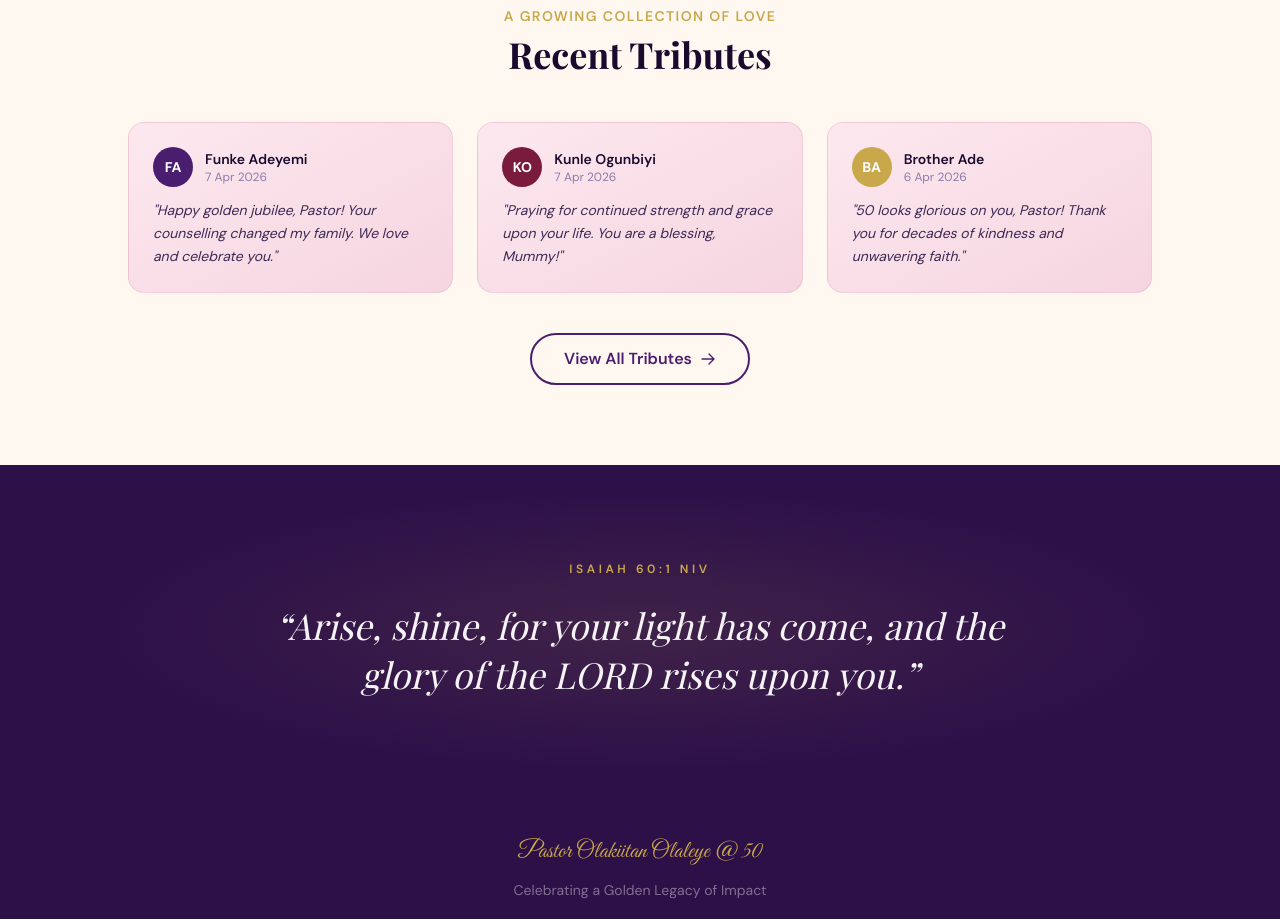
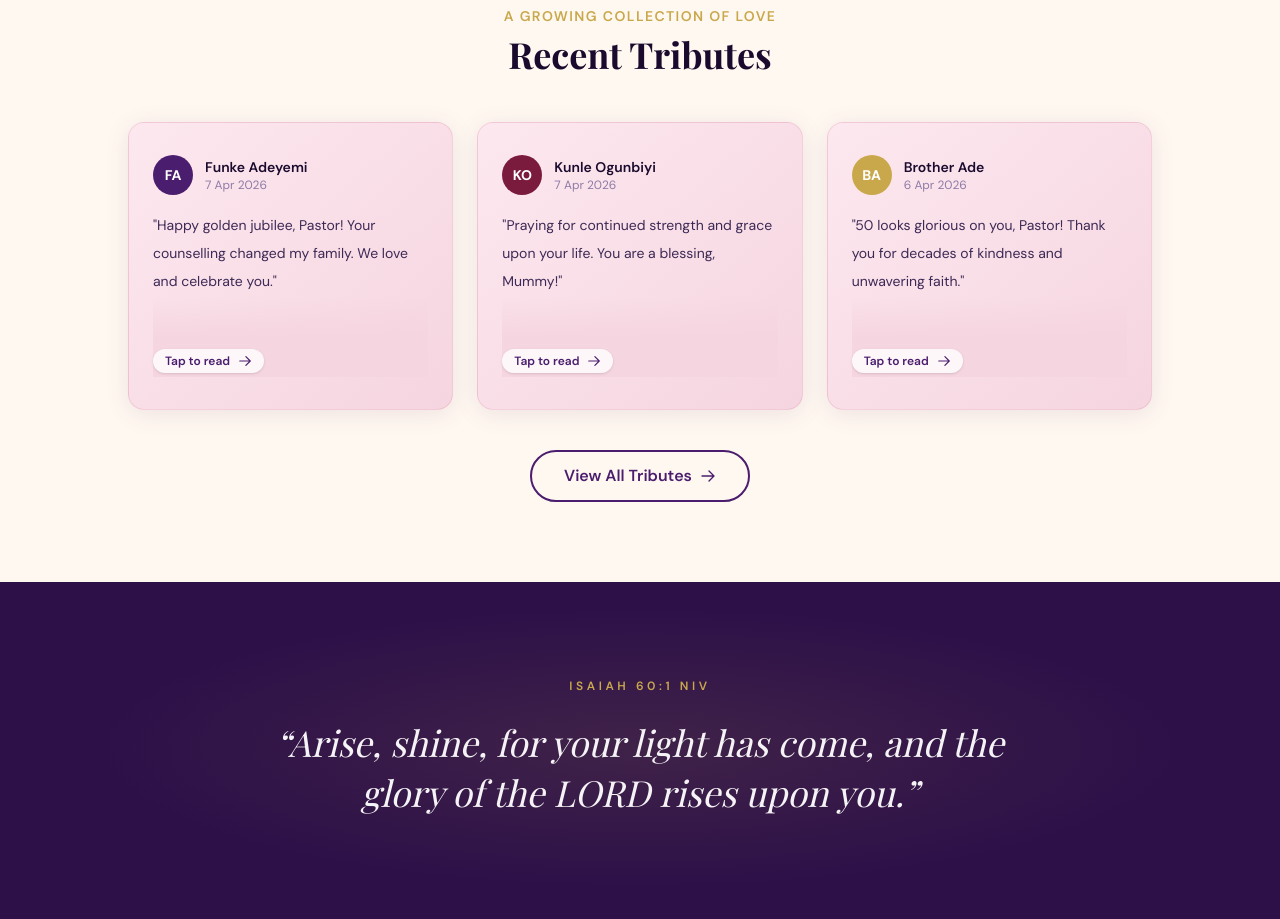
Before and after one commit to Tolaleye1/Birthday_Website, a Next.js app: page / in a window 1280 px wide. Shown: the part 3180-4099 px from the top of the page. Built offline with nearby package versions, Linux system fonts and the light colour scheme; no server answers.

Commit message:
Fix home tribute cards and refresh curated year slots

```diff
--- a/src/app/page.tsx
+++ b/src/app/page.tsx
@@ -6,6 +6,8 @@ import LaitanYearsSection from "@/components/home/LaitanYearsSection";
 import ParticipateSection from "@/components/home/ParticipateSection";
 import RecentTributesSection from "@/components/home/RecentTributesSection";
 import BibleVerseSection from "@/components/home/BibleVerseSection";
+
+export const dynamic = "force-dynamic";
 
 export default function HomePage() {
   return (
--- a/src/components/home/RecentTributesSection.tsx
+++ b/src/components/home/RecentTributesSection.tsx
@@ -1,4 +1,5 @@
 import Link from "next/link";
+import RecentTributesSectionClient from "@/components/home/RecentTributesSectionClient";
 import { createServerClient } from "@/lib/supabase/server";
 import type { Contribution } from "@/lib/types";
 
@@ -63,24 +64,10 @@ async function getRecentTributes(): Promise<Contribution[]> {
   }
 }
 
-function getInitials(name: string) {
-  return name.split(" ").map((w) => w[0]).join("").toUpperCase().slice(0, 2);
-}
-
-function getTimeAgo(dateStr: string) {
-  return new Date(dateStr).toLocaleDateString("en-NG", {
-    day: "numeric",
-    month: "short",
-    year: "numeric",
-  });
-}
-
 const avatarColors = ["bg-purple-primary", "bg-berry", "bg-gold"];
 
 export default async function RecentTributesSection() {
   const tributes = await getRecentTributes();
-
-  const displayTributes = tributes.length > 0 ? tributes : placeholderTributes;
 
   return (
     <section className="py-16 md:py-20 px-4">
@@ -94,25 +81,10 @@ export default async function RecentTributesSection() {
           </h2>
         </div>
 
-        <div className="grid md:grid-cols-3 gap-6 mb-10">
-          {displayTributes.map((tribute, i) => (
-            <div
-              key={tribute.id}
-              className="bg-gradient-to-br from-blush-light to-blush rounded-[var(--radius-card)] p-6 border border-rose/20 hover-lift"
-            >
-              <div className="flex items-center gap-3 mb-3">
-                <div className={`w-10 h-10 rounded-full ${avatarColors[i % 3]} flex items-center justify-center text-white font-bold text-sm`}>
-                  {getInitials(tribute.submitter_name)}
-                </div>
-                <div>
-                  <p className="font-semibold text-text-dark text-sm">{tribute.submitter_name}</p>
-                  <p className="text-xs text-text-muted">{getTimeAgo(tribute.created_at)}</p>
-                </div>
-              </div>
-              <p className="text-text-body text-sm leading-relaxed italic">{tribute.message}</p>
-            </div>
-          ))}
-        </div>
+        <RecentTributesSectionClient
+          tributes={tributes.length > 0 ? tributes : placeholderTributes}
+          avatarColors={avatarColors}
+        />
 
         <div className="text-center">
           <Link
--- /dev/null
+++ b/src/components/home/RecentTributesSectionClient.tsx
@@ -0,0 +1,132 @@
+"use client";
+
+import { useEffect, useState } from "react";
+import type { Contribution } from "@/lib/types";
+
+type RecentTributesSectionClientProps = {
+  tributes: Contribution[];
+  avatarColors: string[];
+};
+
+function getInitials(name: string) {
+  return name
+    .split(" ")
+    .map((word) => word[0])
+    .join("")
+    .toUpperCase()
+    .slice(0, 2);
+}
+
+function formatTributeDate(dateStr: string) {
+  return new Date(dateStr).toLocaleDateString("en-NG", {
+    day: "numeric",
+    month: "short",
+    year: "numeric",
+  });
+}
+
+export default function RecentTributesSectionClient({
+  tributes,
+  avatarColors,
+}: RecentTributesSectionClientProps) {
+  const [selectedTribute, setSelectedTribute] = useState<Contribution | null>(null);
+
+  useEffect(() => {
+    if (!selectedTribute) {
+      return;
+    }
+
+    function handleKeyDown(event: KeyboardEvent) {
+      if (event.key === "Escape") {
+        setSelectedTribute(null);
+      }
+    }
+
+    window.addEventListener("keydown", handleKeyDown);
+    document.body.style.overflow = "hidden";
+
+    return () => {
+      window.removeEventListener("keydown", handleKeyDown);
+      document.body.style.overflow = "";
+    };
+  }, [selectedTribute]);
+
+  return (
+    <>
+      <div className="grid grid-cols-1 md:grid-cols-2 xl:grid-cols-3 gap-6 mb-10">
+        {tributes.map((tribute, index) => (
+          <button
+            key={tribute.id}
+            type="button"
+            onClick={() => setSelectedTribute(tribute)}
+            className="group text-left h-72 rounded-[var(--radius-card)] border border-rose/20 bg-gradient-to-br from-blush-light to-blush p-6 hover-lift shadow-[var(--shadow-card)] overflow-hidden relative"
+          >
+            <div className="flex items-center gap-3 mb-4">
+              <div
+                className={`w-10 h-10 rounded-full ${avatarColors[index % avatarColors.length]} flex items-center justify-center text-white font-bold text-sm shrink-0`}
+              >
+                {getInitials(tribute.submitter_name)}
+              </div>
+              <div>
+                <p className="font-semibold text-text-dark text-sm">{tribute.submitter_name}</p>
+                <p className="text-xs text-text-muted">{formatTributeDate(tribute.created_at)}</p>
+              </div>
+            </div>
+
+            <div className="relative h-[calc(100%-4.5rem)]">
+              <p className="text-text-body text-sm leading-7">
+                {tribute.message}
+              </p>
+              <div className="absolute inset-x-0 bottom-0 h-20 bg-gradient-to-t from-blush via-blush/95 to-transparent pointer-events-none" />
+              <div className="absolute inset-x-0 bottom-0 pt-8 pb-1">
+                <span className="inline-flex items-center gap-2 rounded-full bg-white/80 px-3 py-1 text-xs font-semibold text-purple-primary shadow-sm">
+                  Tap to read
+                  <svg className="w-3.5 h-3.5" fill="none" viewBox="0 0 24 24" stroke="currentColor">
+                    <path strokeLinecap="round" strokeLinejoin="round" strokeWidth={2} d="M13.5 4.5L21 12m0 0l-7.5 7.5M21 12H3" />
+                  </svg>
+                </span>
+              </div>
+            </div>
+          </button>
+        ))}
+      </div>
+
+      {selectedTribute && (
+        <div
+          className="fixed inset-0 z-[70] bg-purple-deep/70 backdrop-blur-sm flex items-center justify-center p-4"
+          onClick={() => setSelectedTribute(null)}
+        >
+          <div
+            role="dialog"
+            aria-modal="true"
+            className="relative w-full max-w-2xl max-h-[85vh] overflow-y-auto rounded-[32px] border border-gold/30 bg-white shadow-2xl"
+            onClick={(event) => event.stopPropagation()}
+          >
+            <button
+              type="button"
+              onClick={() => setSelectedTribute(null)}
+              className="absolute right-4 top-4 z-10 rounded-full bg-purple-deep text-white p-2 hover:bg-purple-primary transition-colors"
+              aria-label="Close tribute"
+            >
+              <svg className="w-5 h-5" fill="none" viewBox="0 0 24 24" stroke="currentColor">
+                <path strokeLinecap="round" strokeLinejoin="round" strokeWidth={2} d="M6 18L18 6M6 6l12 12" />
+              </svg>
+            </button>
+
+            <div className="bg-gradient-to-r from-purple-deep via-purple-primary to-berry px-6 md:px-8 pt-8 pb-16 text-white">
+              <p className="text-gold-light uppercase tracking-[0.18em] text-xs font-semibold mb-3">Full Tribute</p>
+              <h3 className="font-[family-name:var(--font-display)] text-2xl md:text-3xl font-bold">
+                {selectedTribute.submitter_name}
+              </h3>
+              <p className="text-white/70 text-sm mt-2">{formatTributeDate(selectedTribute.created_at)}</p>
+            </div>
+
+            <div className="-mt-8 mx-4 md:mx-6 rounded-[28px] border border-gold/20 bg-ivory px-5 md:px-7 py-6 md:py-8 shadow-lg mb-6">
+              <p className="text-text-body leading-8 whitespace-pre-wrap">{selectedTribute.message}</p>
+            </div>
+          </div>
+        </div>
+      )}
+    </>
+  );
+}
```
